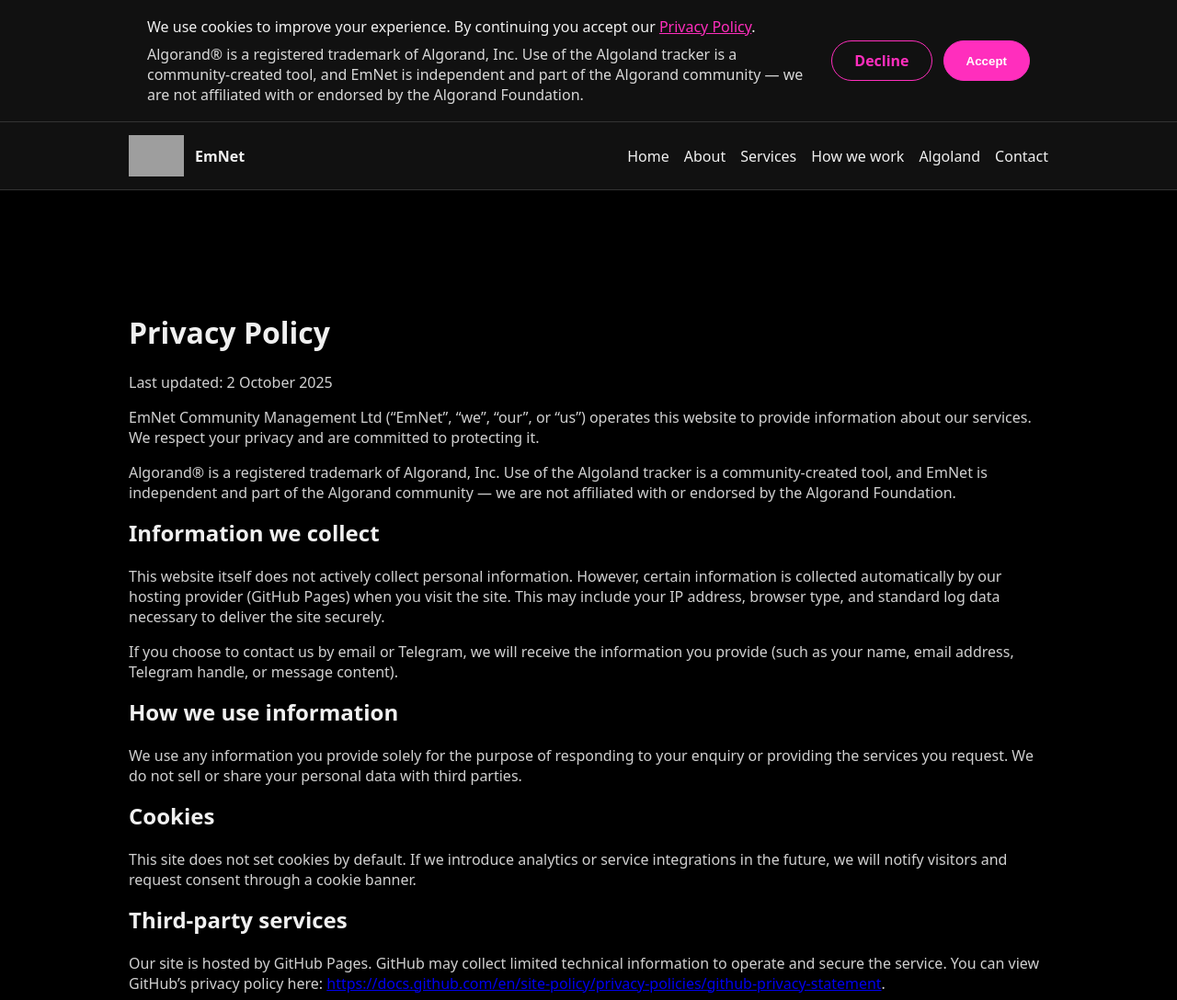
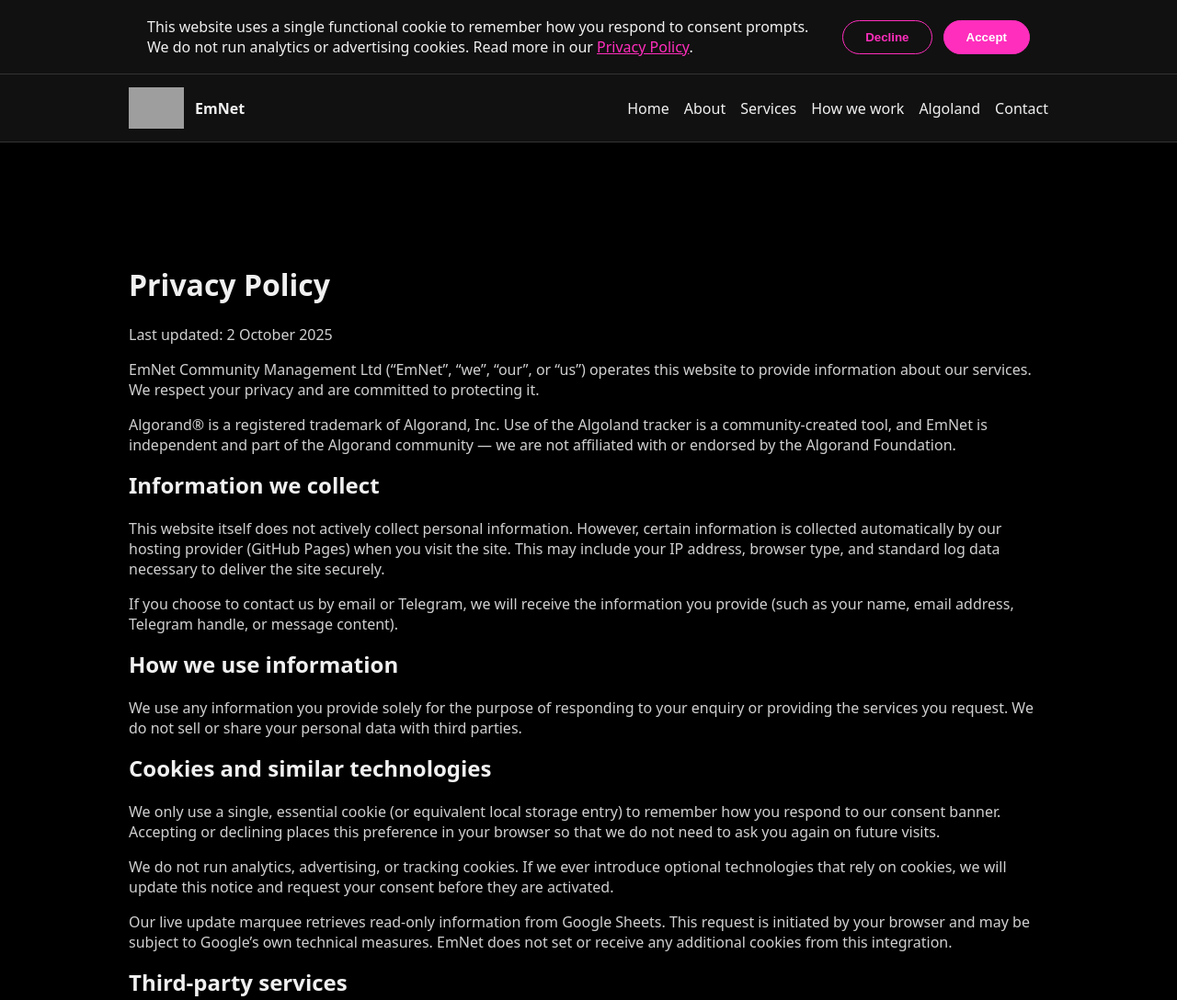
Before and after one commit to LadyEmNet/EmNet-site, a website: page privacy.html in a window 1280 px wide. Shown: the top 1088 px of the page at 92% size. Drawn offline with Linux system fonts and the light colour scheme; no server answers; grey boxes are pictures that could not be loaded.

Commit message:
Clarify Algorand disclaimer placement

```diff
--- a/assets/site.js
+++ b/assets/site.js
@@ -412,20 +412,36 @@
 (function () {
   const banner = document.querySelector('.js-cookie-banner');
   const acceptButton = banner ? banner.querySelector('.js-cookie-accept') : null;
+  const declineButton = banner ? banner.querySelector('.js-cookie-decline') : null;
   const storageKey = 'emnetCookieConsent';
   const root = document.documentElement;
 
-  if (!banner || !acceptButton) {
+  if (!banner || !acceptButton || !declineButton) {
     return;
   }
 
-  let hasConsent = false;
+  let storedPreference = null;
 
   try {
-    hasConsent = window.localStorage.getItem(storageKey) === 'true';
+    storedPreference = window.localStorage.getItem(storageKey);
   } catch (error) {
-    hasConsent = false;
+    storedPreference = null;
   }
+
+  const persistPreference = (value) => {
+    try {
+      window.localStorage.setItem(storageKey, value);
+    } catch (error) {
+      // Ignore storage errors and continue closing the banner.
+    }
+  };
+
+  if (storedPreference === 'true') {
+    persistPreference('accepted');
+    storedPreference = 'accepted';
+  }
+
+  const hasDecision = storedPreference === 'accepted' || storedPreference === 'declined';
 
   const updateBannerOffset = () => {
     if (!banner.classList.contains('is-visible')) {
@@ -448,16 +464,17 @@
     document.body.classList.add('cookie-banner-visible');
   };
 
-  if (!hasConsent) {
+  if (!hasDecision) {
     showBanner();
   }
 
   acceptButton.addEventListener('click', () => {
-    try {
-      window.localStorage.setItem(storageKey, 'true');
-    } catch (error) {
-      // Ignore storage errors and continue closing the banner.
-    }
+    persistPreference('accepted');
+    hideBanner();
+  });
+
+  declineButton.addEventListener('click', () => {
+    persistPreference('declined');
     hideBanner();
   });
 
--- a/privacy.html
+++ b/privacy.html
@@ -87,8 +87,10 @@
     <h2>How we use information</h2>
     <p>We use any information you provide solely for the purpose of responding to your enquiry or providing the services you request. We do not sell or share your personal data with third parties.</p>
 
-    <h2>Cookies</h2>
-    <p>This site does not set cookies by default. If we introduce analytics or service integrations in the future, we will notify visitors and request consent through a cookie banner.</p>
+    <h2>Cookies and similar technologies</h2>
+    <p>We only use a single, essential cookie (or equivalent local storage entry) to remember how you respond to our consent banner. Accepting or declining places this preference in your browser so that we do not need to ask you again on future visits.</p>
+    <p>We do not run analytics, advertising, or tracking cookies. If we ever introduce optional technologies that rely on cookies, we will update this notice and request your consent before they are activated.</p>
+    <p>Our live update marquee retrieves read-only information from Google Sheets. This request is initiated by your browser and may be subject to Google’s own technical measures. EmNet does not set or receive any additional cookies from this integration.</p>
 
     <h2>Third-party services</h2>
     <p>Our site is hosted by GitHub Pages. GitHub may collect limited technical information to operate and secure the service. You can view GitHub’s privacy policy here: <a href="https://docs.github.com/en/site-policy/privacy-policies/github-privacy-statement">https://docs.github.com/en/site-policy/privacy-policies/github-privacy-statement</a>.</p>
@@ -115,8 +117,7 @@
         <small>Email: <a href="mailto:Emnet@emnetcm.com">Emnet@emnetcm.com</a></small>
         <small>Telegram: <a href="https://t.me/millieme85" target="_blank" rel="noopener">EmnetCm</a></small>
         <small><a href="privacy.html" aria-current="page">Privacy Policy</a></small>
-        <small>Proudly aligned with the Algorand ecosystem.</small>
-        <small>Algorand® is a registered trademark of Algorand, Inc. Use of the Algoland tracker is a community-created tool, and EmNet is independent and part of the Algorand community — we are not affiliated with or endorsed by the Algorand Foundation.</small>
+        <small>©Algorand is a registered trademark of Algorand, Inc. Neither Algorand, Inc. nor the Algorand Foundation are affiliated with EmNet or have endorsed any materials on this site. All tools and resources provided by ©EmNet are community-created and are the sole responsibility of ©EmNet.</small>
       </div>
       <ul class="footer-social" aria-label="Contact and social links">
         <li><a href="mailto:Emnet@emnetcm.com">✉️</a></li>
@@ -127,9 +128,9 @@
   </footer>
   <div class="cookie-banner js-cookie-banner" role="region" aria-label="Cookie consent">
     <div class="container cookie-banner__inner">
-      <p class="cookie-banner__message">We use cookies to improve your experience. By continuing you accept our <a href="privacy.html">Privacy Policy</a>. <span class="cookie-banner__note">Algorand® is a registered trademark of Algorand, Inc. Use of the Algoland tracker is a community-created tool, and EmNet is independent and part of the Algorand community — we are not affiliated with or endorsed by the Algorand Foundation.</span></p>
+      <p class="cookie-banner__message">This website uses a single functional cookie to remember how you respond to consent prompts. We do not run analytics or advertising cookies. Read more in our <a href="privacy.html">Privacy Policy</a>.</p>
       <div class="cookie-banner__actions" role="group" aria-label="Cookie choices">
-        <a class="cookie-banner__button cookie-banner__button--secondary js-cookie-decline" href="privacy.html">Decline</a>
+        <button type="button" class="cookie-banner__button cookie-banner__button--secondary js-cookie-decline">Decline</button>
         <button type="button" class="cookie-banner__button cookie-banner__button--primary js-cookie-accept">Accept</button>
       </div>
     </div>
--- a/styles/main.css
+++ b/styles/main.css
@@ -1882,12 +1882,6 @@
   color: #f0f0f0;
 }
 
-.cookie-banner__note {
-  display: block;
-  margin-top: 8px;
-  color: #d8d8d8;
-}
-
 .cookie-banner__message a {
   color: #ff2ebd;
   text-decoration: underline;
```
Also changed, not shown: about.html (+3 -4 lines), algoland.html (+1 -2 lines), contact.html (+3 -4 lines), how-we-work.html (+3 -4 lines), index.html (+3 -4 lines), services.html (+3 -4 lines).
